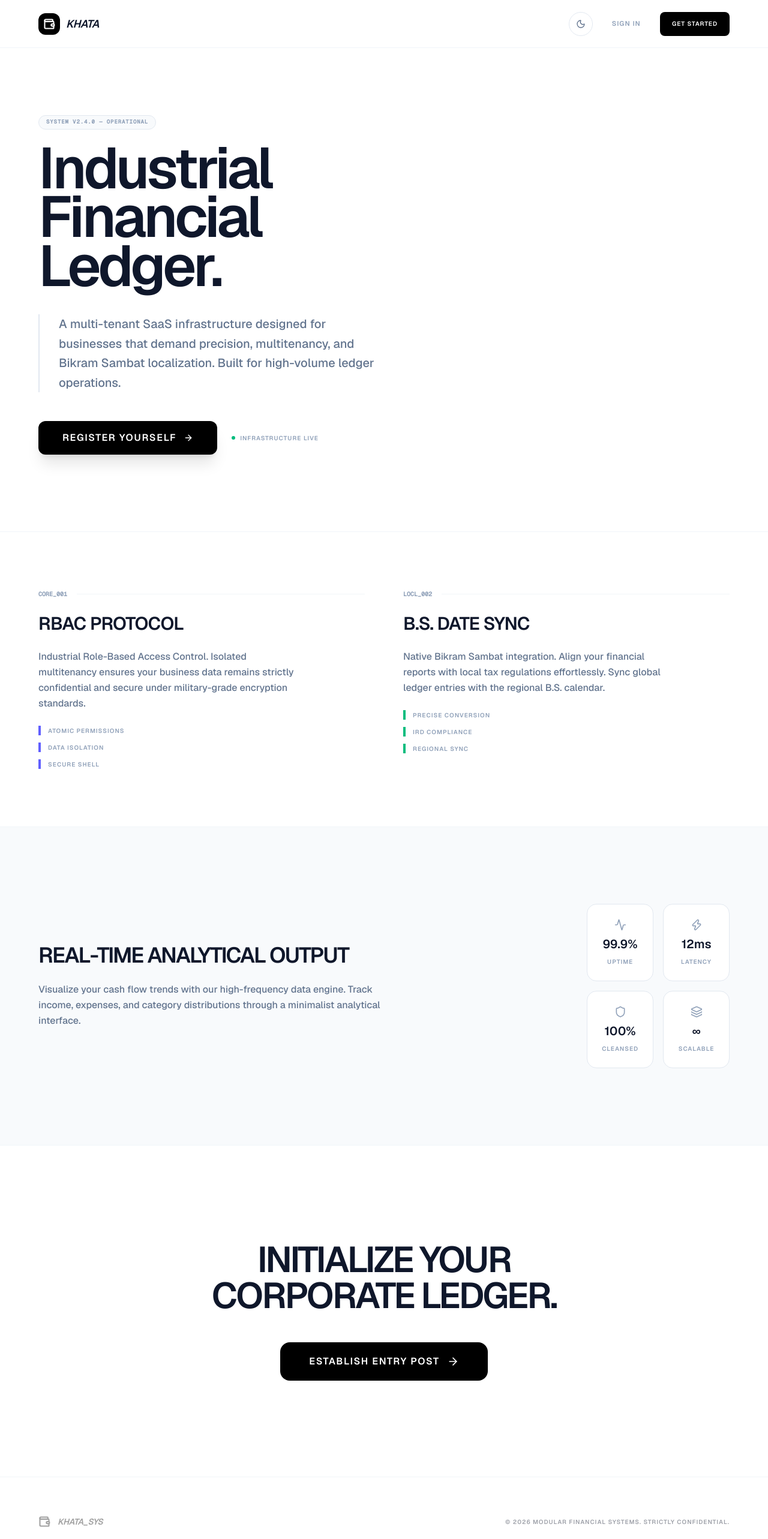
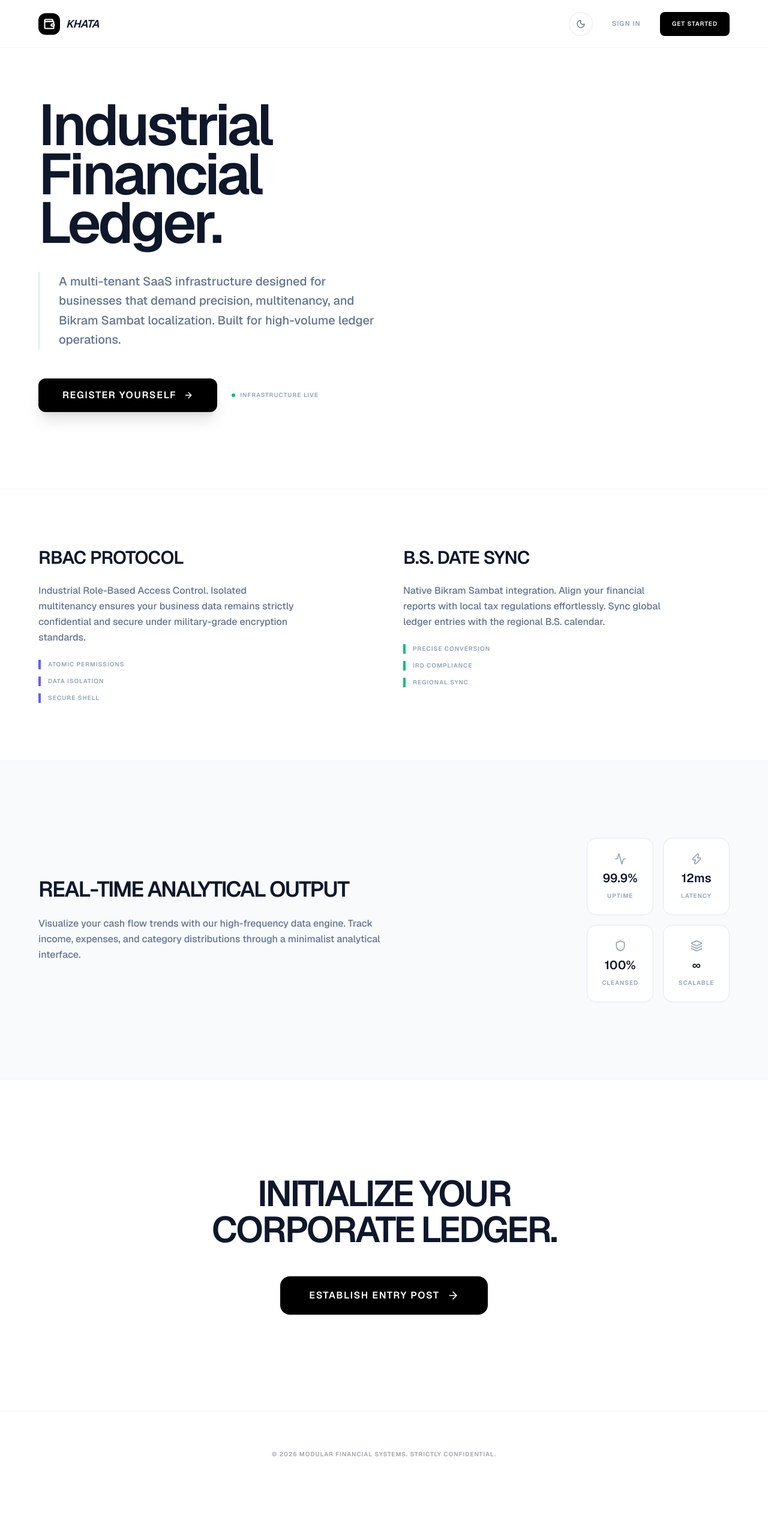
Before and after one commit to Basanta-khatri-0311/khata-saas, a React (Vite) app in the folder client/: page / in a window 1280 px wide. Shown: the top 2566 px of the page at 60% size. After the commit the page ends 2496 px from the top, so only its background shows below. Built offline with nearby package versions, Linux system fonts and the light colour scheme.

Commit message:
refactor: simplify LandingPage layout by removing redundant metadata and updating footer year dynamically

```diff
--- a/client/src/pages/LandingPage.jsx
+++ b/client/src/pages/LandingPage.jsx
@@ -41,10 +41,7 @@ const LandingPage = () => {
             </nav>
 
             {/* Clean Hero System */}
-            <section className="pt-48 pb-32 px-6 sm:px-16 max-w-7xl mx-auto flex flex-col items-start text-left">
-                <div className="inline-flex items-center gap-2 px-3 py-1 bg-slate-50 dark:bg-white/5 border border-slate-200 dark:border-white/10 rounded-full text-[9px] font-black uppercase tracking-widest text-slate-400 dark:text-zinc-500 mb-6 font-mono">
-                    System v2.4.0 — Operational
-                </div>
+            <section className="sm:pt-42 pt-36 pb-32 px-6 sm:px-16 max-w-7xl mx-auto flex flex-col items-start text-left">
 
                 <h1 className="text-6xl sm:text-8xl font-black tracking-tighter leading-[0.85] mb-10 max-w-3xl">
                     Industrial <br /> Financial <br /> Ledger.
@@ -72,10 +69,7 @@ const LandingPage = () => {
 
                         {/* Entry 01 */}
                         <div className="space-y-6">
-                            <div className="flex items-center gap-4 text-slate-400">
-                                <span className="text-[10px] font-black font-mono">CORE_001</span>
-                                <div className="h-[1px] flex-1 bg-slate-100 dark:bg-white/10" />
-                            </div>
+
                             <h3 className="text-3xl font-black tracking-tight uppercase">RBAC Protocol</h3>
                             <p className="text-slate-500 dark:text-zinc-500 font-medium leading-relaxed max-w-md">
                                 Industrial Role-Based Access Control. Isolated multitenancy ensures your business data remains strictly confidential and secure under military-grade encryption standards.
@@ -91,10 +85,7 @@ const LandingPage = () => {
 
                         {/* Entry 02 */}
                         <div className="space-y-6">
-                            <div className="flex items-center gap-4 text-slate-400">
-                                <span className="text-[10px] font-black font-mono">LOCL_002</span>
-                                <div className="h-[1px] flex-1 bg-slate-100 dark:bg-white/10" />
-                            </div>
+
                             <h3 className="text-3xl font-black tracking-tight uppercase">B.S. Date Sync</h3>
                             <p className="text-slate-500 dark:text-zinc-500 font-medium leading-relaxed max-w-md">
                                 Native Bikram Sambat integration. Align your financial reports with local tax regulations effortlessly. Sync global ledger entries with the regional B.S. calendar.
@@ -150,12 +141,8 @@ const LandingPage = () => {
 
             {/* Industrial Monochrome Footer */}
             <footer className="py-16 px-6 sm:px-16 border-t border-slate-100 dark:border-white/[0.05] bg-white dark:bg-[#050505]">
-                <div className="max-w-7xl mx-auto flex flex-col md:flex-row items-center justify-between gap-8 opacity-40">
-                    <div className="flex items-center gap-3 grayscale cursor-default">
-                        <Wallet className="w-5 h-5" strokeWidth={2.5} />
-                        <span className="text-sm font-black tracking-tight uppercase italic">KHATA_SYS</span>
-                    </div>
-                    <p className="text-[10px] font-black uppercase tracking-widest">© 2026 Modular Financial Systems. Strictly Confidential.</p>
+                <div className="max-w-7xl mx-auto flex flex-col md:flex-row items-center justify-center gap-8 opacity-40">
+                    <p className="text-[10px] font-black uppercase tracking-widest">© {new Date().getFullYear()} Modular Financial Systems. Strictly Confidential.</p>
                 </div>
             </footer>
 
```
